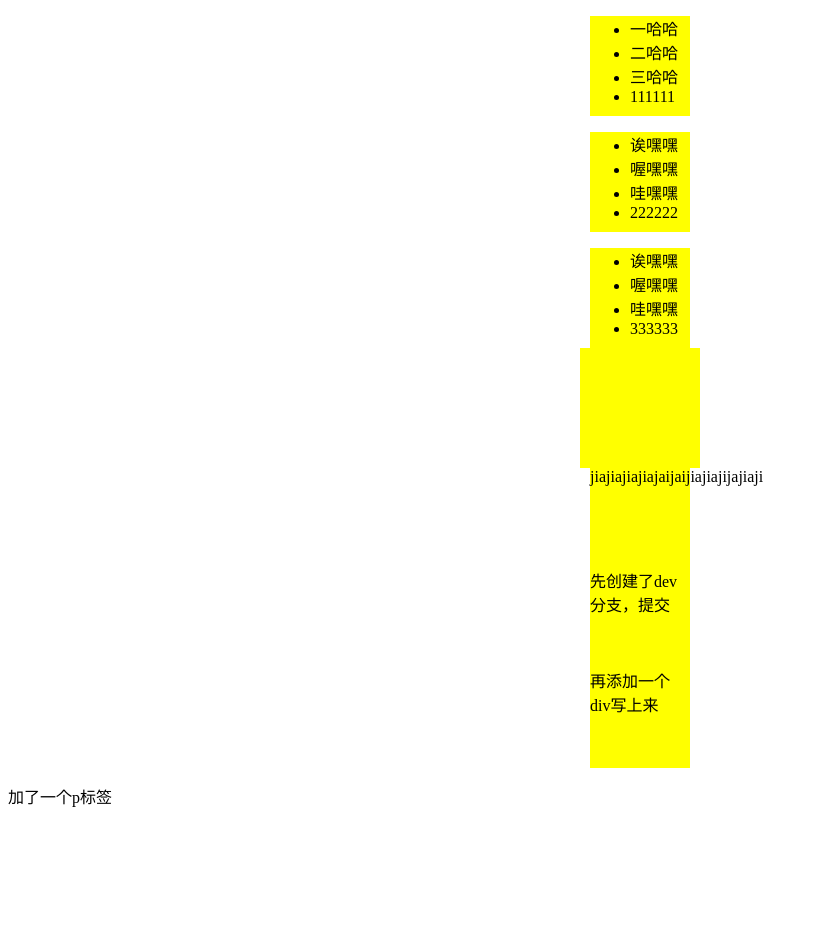
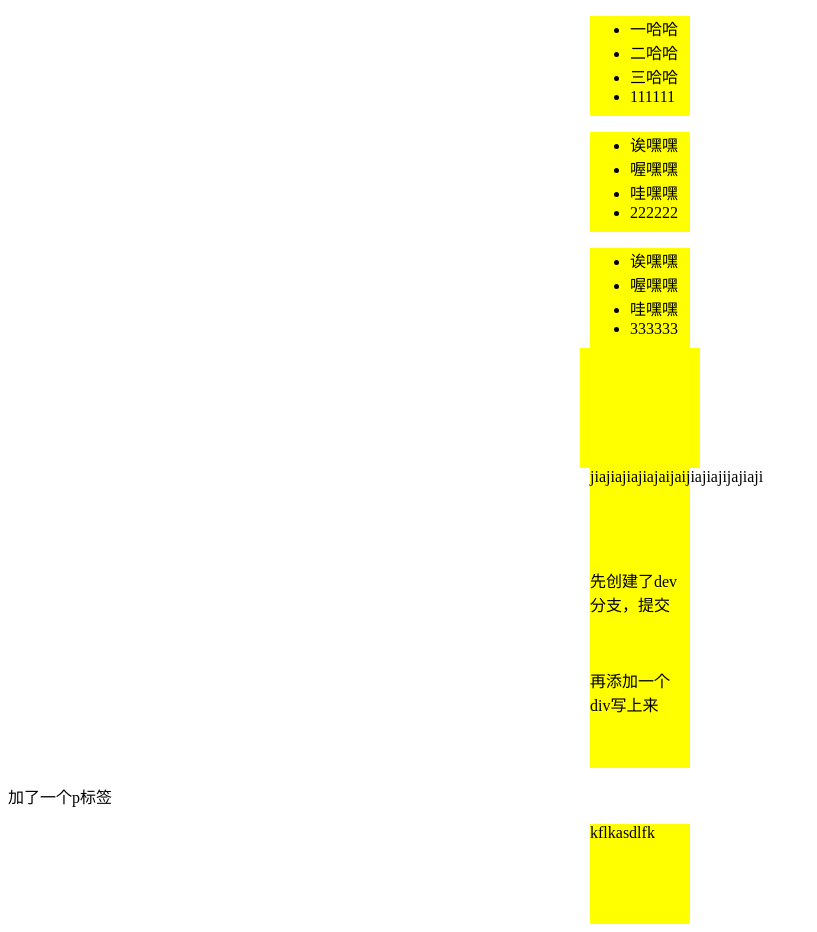
Before and after one commit to bigwhale666/Whale_2, a plain HTML site: page index.html in a window 1280 px wide. Shown: the whole page, without its empty margins (0-817 px from the left). Before the commit the page ends 824 px from the top, so only its background shows below. Drawn offline with Linux system fonts and the light colour scheme.

Commit message:
制造冲突2

```diff
--- a/index.html
+++ b/index.html
@@ -51,5 +51,8 @@
     <div>先创建了dev分支，提交</div>
     <div>再添加一个div写上来</div>
     <p>加了一个p标签</p>
+    <span>
+        <div>kflkasdlfk</div>
+    </span>
 </body>
 </html>
```
